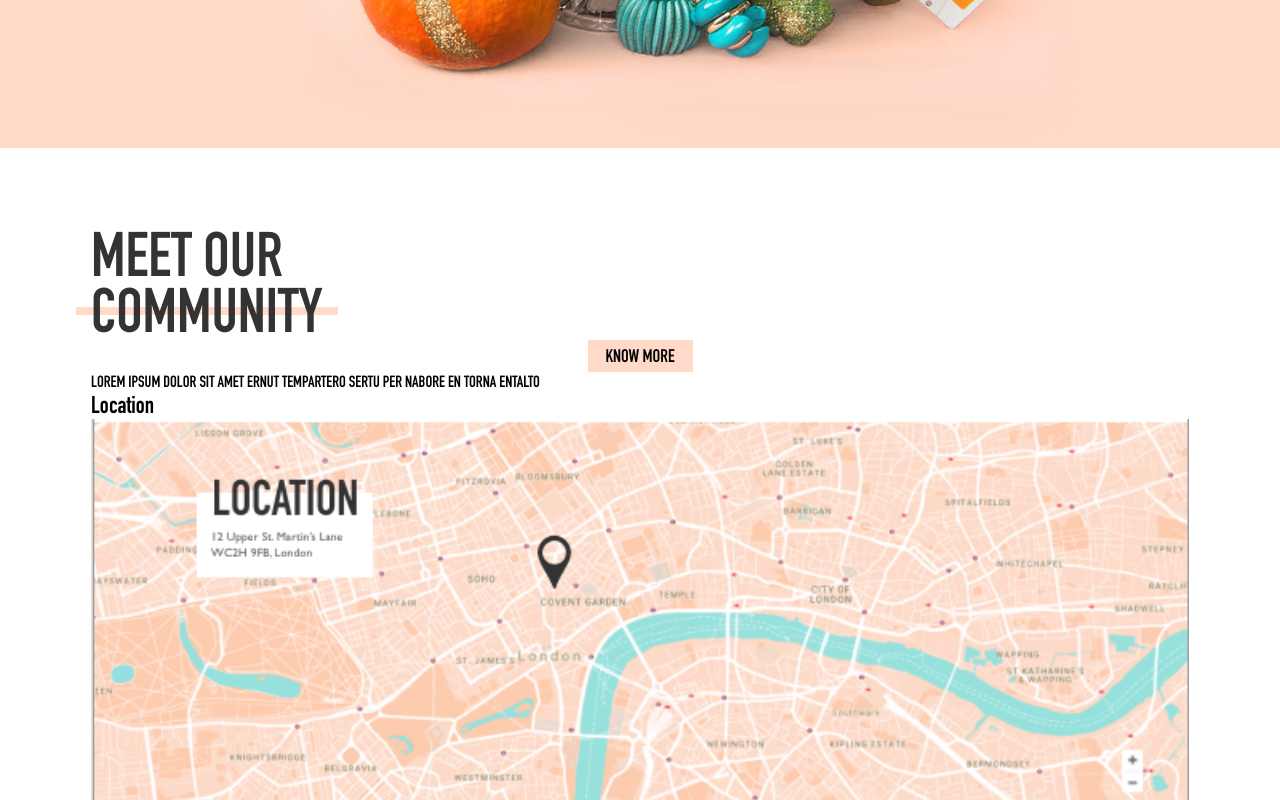
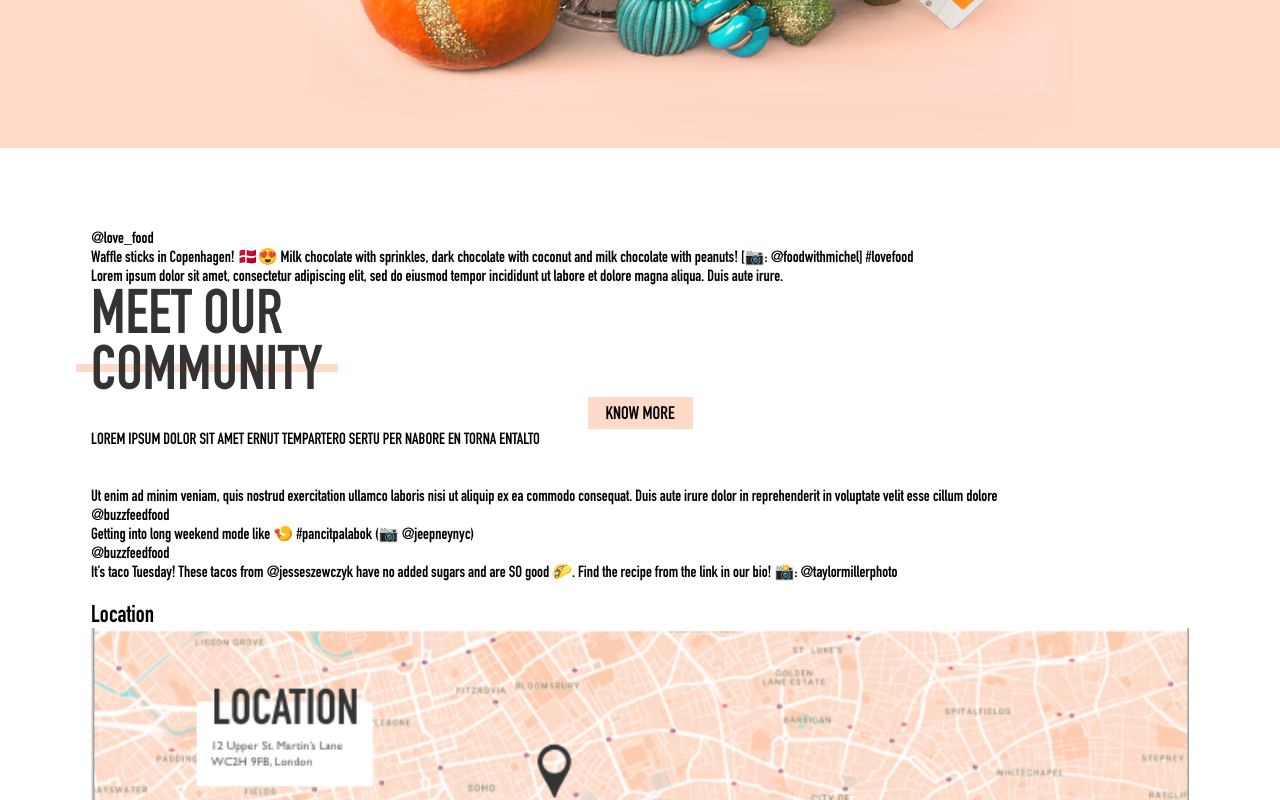
Before and after one commit to vijayranghar/cafe-london, a React app: page / in a window 1280 px wide. Shown: the part 620-1420 px from the top of the page. Built offline with nearby package versions, Linux system fonts and the light colour scheme.

Commit message:
add content community

```diff
--- a/src/components/Community/index.js
+++ b/src/components/Community/index.js
@@ -7,10 +7,69 @@ class Community extends Component {
     return (
       <section className="community">
         <div className="container">
-          <h2>Meet our</h2>
-          <h2 className="heading-strikethrough">community</h2>
-          <div className="badge">Know more</div>
-          <p>LOREM IPSUM DOLOR SIT AMET ERNUT TEMPARTERO SERTU PER NABORE EN TORNA ENTALTO</p>
+          <div className="row">
+            <div>
+              <span>@love_food</span>
+              <p>
+                Waffle sticks in Copenhagen! 🇩🇰😍
+                Milk chocolate with sprinkles, dark chocolate
+                with coconut and milk chocolate with peanuts!
+                [📷: @foodwithmichel] #lovefood
+              </p>
+            </div>
+            <div>
+              <p>
+                Lorem ipsum dolor sit amet,
+                consectetur adipiscing elit, sed do eiusmod tempor
+                incididunt ut labore et dolore magna aliqua.
+                Duis aute irure.
+              </p>
+            </div>
+          </div>
+          <div className="row">
+            <div>
+              <h2>Meet our</h2>
+              <h2 className="heading-strikethrough">community</h2>
+              <div className="badge">Know more</div>
+              <p>LOREM IPSUM DOLOR SIT AMET ERNUT TEMPARTERO SERTU PER NABORE EN TORNA ENTALTO</p>
+            </div>
+            <div>
+              <img src=""/>
+            </div>
+          </div>
+          <div className="row">
+            <div>
+              <img src=""/>
+            </div>
+            <div>
+              <p>
+                Ut enim ad minim veniam, quis nostrud
+                exercitation ullamco laboris nisi ut aliquip ex ea
+                commodo consequat. Duis aute irure dolor in reprehenderit in
+                voluptate velit esse cillum dolore
+              </p>
+            </div>
+            <div>
+              <span>@buzzfeedfood</span>
+              <p>
+                Getting into long weekend mode like 🍤 #pancitpalabok (📷 @jeepneynyc)
+              </p>
+            </div>
+          </div>
+          <div className="row">
+            <div>
+              <span>@buzzfeedfood</span>
+              <p>
+                It’s taco Tuesday! These tacos from @jesseszewczyk
+                have no added sugars and are SO good 🌮.
+                Find the recipe from the link in our bio! 📸:
+                @taylormillerphoto
+              </p>
+            </div>
+            <div>
+              <img src=""/>
+            </div>
+          </div>
         </div>
       </section>
     )
```
